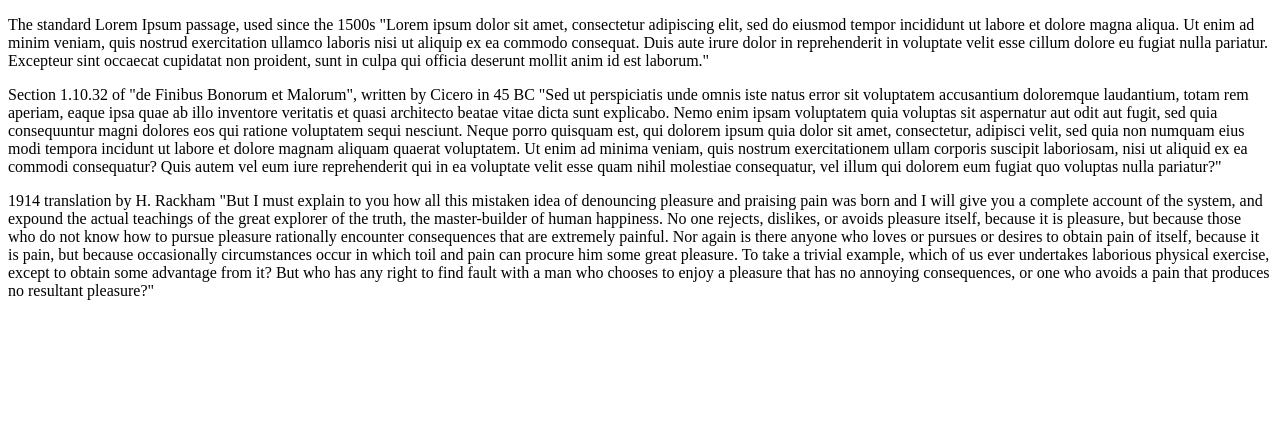
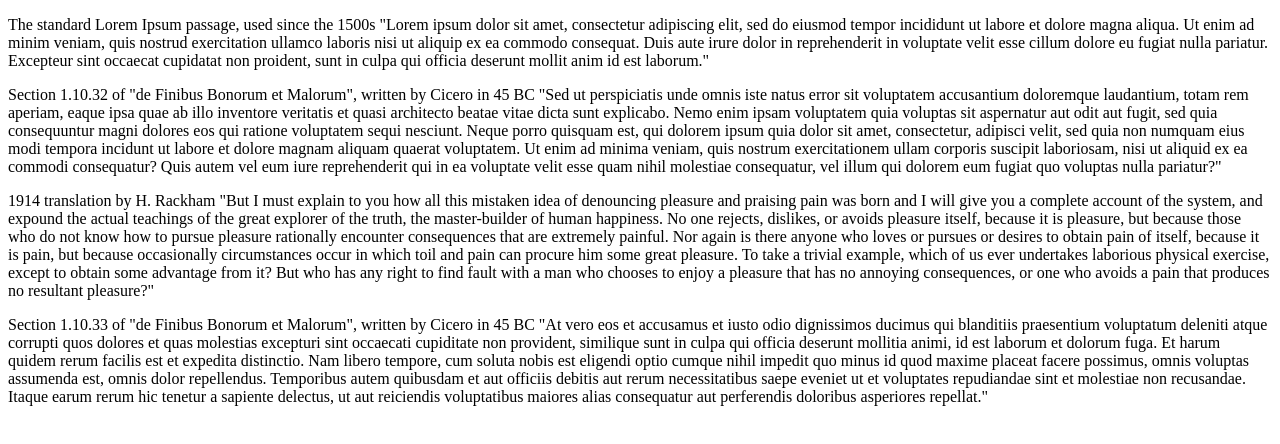
Before and after one commit to 401n16-EasyDraw/midterm, a website: page public/reporter.html in a window 1280 px wide. Drawn offline with Linux system fonts and the light colour scheme.

Commit message:
Reporter html in progress

```diff
--- a/public/reporter.html
+++ b/public/reporter.html
@@ -61,6 +61,22 @@
                 pleasure that has no annoying consequences, or one who avoids a pain
                 that produces no resultant pleasure?"
               </p>
+              <p>
+                Section 1.10.33 of "de Finibus Bonorum et Malorum", written by Cicero
+                in 45 BC "At vero eos et accusamus et iusto odio dignissimos ducimus
+                qui blanditiis praesentium voluptatum deleniti atque corrupti quos
+                dolores et quas molestias excepturi sint occaecati cupiditate non
+                provident, similique sunt in culpa qui officia deserunt mollitia
+                animi, id est laborum et dolorum fuga. Et harum quidem rerum facilis
+                est et expedita distinctio. Nam libero tempore, cum soluta nobis est
+                eligendi optio cumque nihil impedit quo minus id quod maxime placeat
+                facere possimus, omnis voluptas assumenda est, omnis dolor
+                repellendus. Temporibus autem quibusdam et aut officiis debitis aut
+                rerum necessitatibus saepe eveniet ut et voluptates repudiandae sint
+                et molestiae non recusandae. Itaque earum rerum hic tenetur a sapiente
+                delectus, ut aut reiciendis voluptatibus maiores alias consequatur aut
+                perferendis doloribus asperiores repellat."
+              </p>
 
         </div >
 
```
